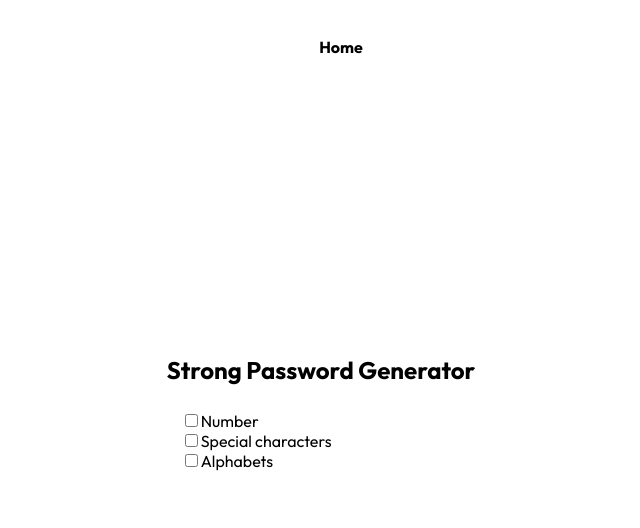
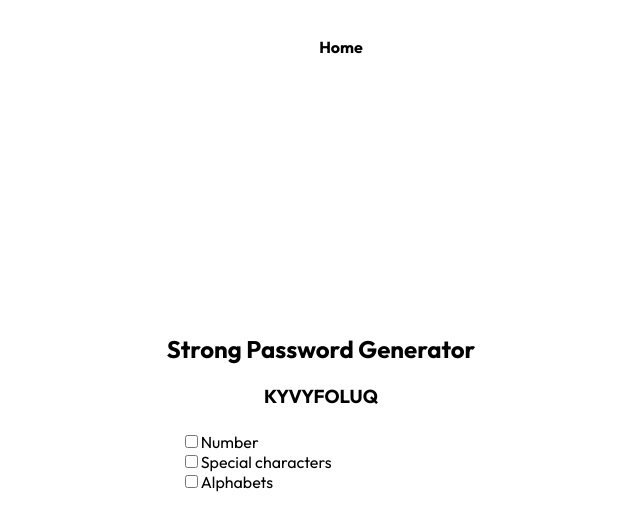
Before and after one commit to jakradum/portfolio, a React (Create React App) app: page / in a window 1280 px wide. Both pictures are taken after a click on the button "Strong Password Generator". Shown: the top 528 px of the page, without its empty margins (319-959 px from the left). Built offline with nearby package versions, Linux system fonts and the light colour scheme.

Commit message:
capital letters 50% done

```diff
--- a/src/Password Generator/index.jsx
+++ b/src/Password Generator/index.jsx
@@ -24,9 +24,26 @@ const PWGenComponent = () => {
       label: "Alphabets",
     },
   ];
+  function generateRand(max, min) {
+    return Math.floor(Math.random() * (max - min + 1) + min);
+  }
+  let pwlength = 9;
+
+  const capString = () => {
+    let password = "";
+    for (let i = 0; i < pwlength; i++) {
+      const capitalLetter = generateRand(65, 90);
+      let res = String.fromCharCode(capitalLetter);
+      password += res;
+    }
+    return password;
+  };
+  const res = capString();
+
   return (
     <div>
       <h2>Strong Password Generator</h2>
+      <h3>{res}</h3>
       <fieldset className="flex">
         <CheckBoxComp propArray={numberProps} />
         <CheckBoxComp propArray={splCharProps} />
```
